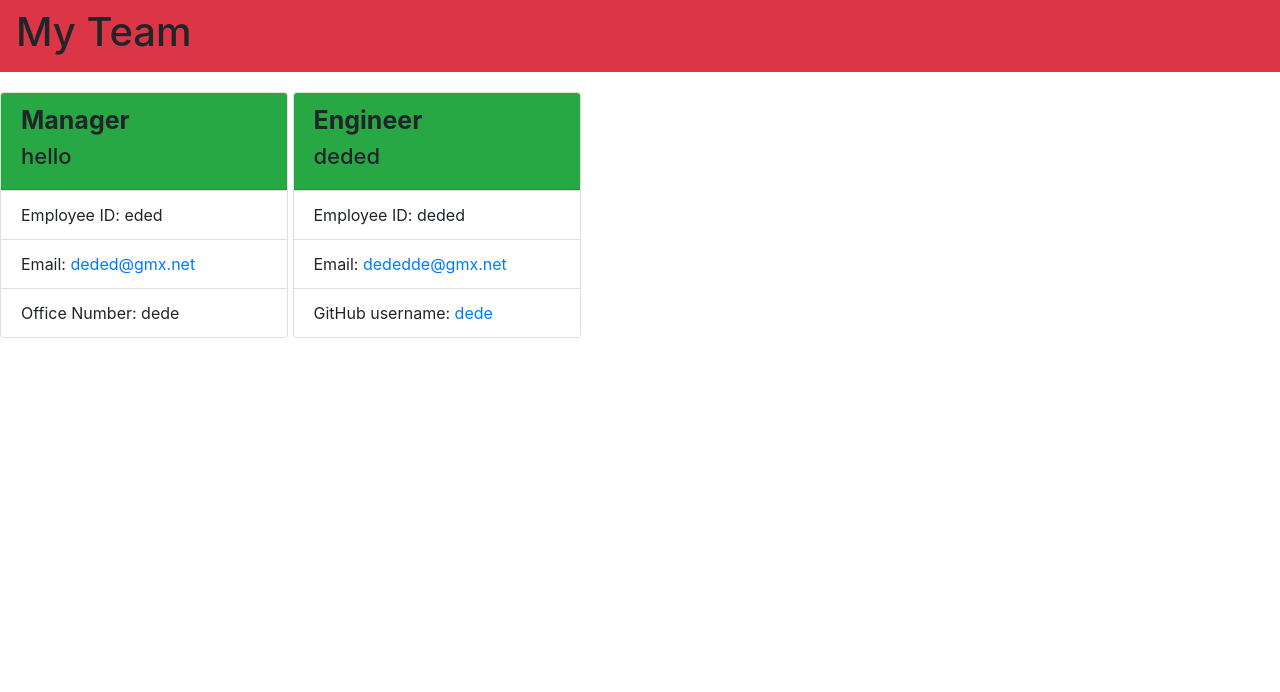
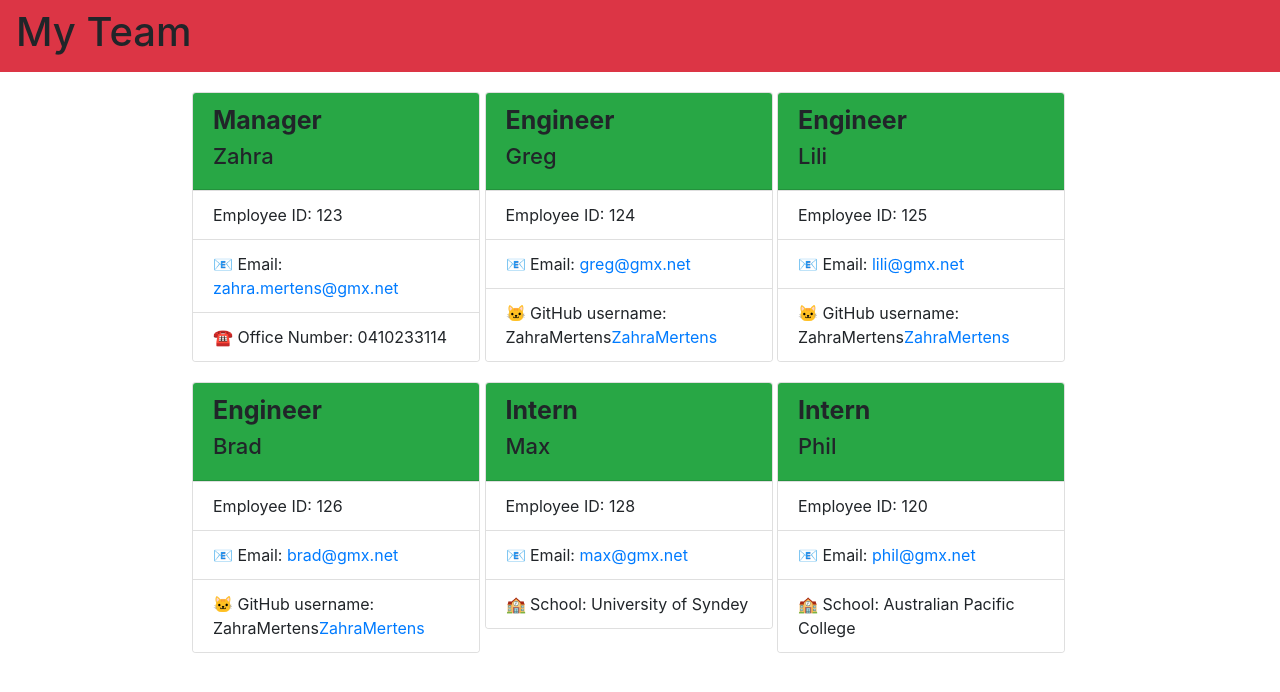
Before and after one commit to ZahraMertens/Team-Profile-Gen, a website: page Demo/team.html in a window 1280 px wide. Drawn offline with nearby package versions, Linux system fonts and the light colour scheme.

Commit message:
New method to generate HTML/ pushing in empty array

```diff
--- a/Demo/team.html
+++ b/Demo/team.html
@@ -19,20 +19,15 @@
 
   <main>
 
-   </main>
-
- </body>
-</html>
-
    <div class="card" style="width: 18rem;">
      <div class="card-header bg-success">
        <h1 class="header-h1">Manager</h1>
-       <h2 class="header-h2">hello</h2>
+       <h2 class="header-h2">Zahra </h2>
      </div>
       <ul class="list-group list-group-flush">
-       <li class="list-group-item">Employee ID: eded</li>
-       <li class="list-group-item">Email: <a href="mailto:deded@gmx.net">deded@gmx.net</a></li>
-       <li class="list-group-item">Office Number: dede</li>
+       <li class="list-group-item">Employee ID: 123</li>
+       <li class="list-group-item">📧 Email: <a href="mailto:zahra.mertens@gmx.net">zahra.mertens@gmx.net</a></li>
+       <li class="list-group-item">☎️ Office Number: 0410233114</li>
       </ul>
    </div>
 
@@ -40,11 +35,69 @@
    <div class="card" style="width: 18rem;">
      <div class="card-header bg-success">
        <h1 class="header-h1">Engineer</h1>
-       <h2 class="header-h2">deded</h2>
+       <h2 class="header-h2">Greg</h2>
      </div>
       <ul class="list-group list-group-flush">
-       <li class="list-group-item">Employee ID: deded</li>
-       <li class="list-group-item">Email: <a href="mailto:dededde@gmx.net">dededde@gmx.net</a></li>
-       <li class="list-group-item">GitHub username: <a href="https://github.com/dede">dede</a></li>
+       <li class="list-group-item">Employee ID: 124</li>
+       <li class="list-group-item">📧 Email: <a href="mailto:greg@gmx.net">greg@gmx.net</a></li>
+       <li class="list-group-item">🐱 GitHub username: ZahraMertens<a href="https://github.com/ZahraMertens">ZahraMertens</a></li>
       </ul>
    </div>
+
+
+   <div class="card" style="width: 18rem;">
+     <div class="card-header bg-success">
+       <h1 class="header-h1">Engineer</h1>
+       <h2 class="header-h2">Lili</h2>
+     </div>
+      <ul class="list-group list-group-flush">
+       <li class="list-group-item">Employee ID: 125</li>
+       <li class="list-group-item">📧 Email: <a href="mailto:lili@gmx.net">lili@gmx.net</a></li>
+       <li class="list-group-item">🐱 GitHub username: ZahraMertens<a href="https://github.com/ZahraMertens">ZahraMertens</a></li>
+      </ul>
+   </div>
+
+
+   <div class="card" style="width: 18rem;">
+     <div class="card-header bg-success">
+       <h1 class="header-h1">Engineer</h1>
+       <h2 class="header-h2">Brad</h2>
+     </div>
+      <ul class="list-group list-group-flush">
+       <li class="list-group-item">Employee ID: 126</li>
+       <li class="list-group-item">📧 Email: <a href="mailto:brad@gmx.net">brad@gmx.net</a></li>
+       <li class="list-group-item">🐱 GitHub username: ZahraMertens<a href="https://github.com/ZahraMertens">ZahraMertens</a></li>
+      </ul>
+   </div>
+
+
+   <div class="card" style="width: 18rem;">
+     <div class="card-header bg-success">
+       <h1 class="header-h1">Intern</h1>
+       <h2 class="header-h2">Max</h2>
+     </div>
+      <ul class="list-group list-group-flush">
+       <li class="list-group-item">Employee ID: 128</li>
+       <li class="list-group-item">📧 Email: <a href="mailto:max@gmx.net">max@gmx.net</a></li>
+       <li class="list-group-item">🏫 School: University of Syndey</li>
+      </ul>
+   </div>
+
+
+   <div class="card" style="width: 18rem;">
+     <div class="card-header bg-success">
+       <h1 class="header-h1">Intern</h1>
+       <h2 class="header-h2">Phil</h2>
+     </div>
+      <ul class="list-group list-group-flush">
+       <li class="list-group-item">Employee ID: 120</li>
+       <li class="list-group-item">📧 Email: <a href="mailto:phil@gmx.net">phil@gmx.net</a></li>
+       <li class="list-group-item">🏫 School: Australian Pacific College</li>
+      </ul>
+   </div>
+
+
+   </main>
+
+ </body>
+</html>
```
Also changed, not shown: index.js (+29 -17 lines).
